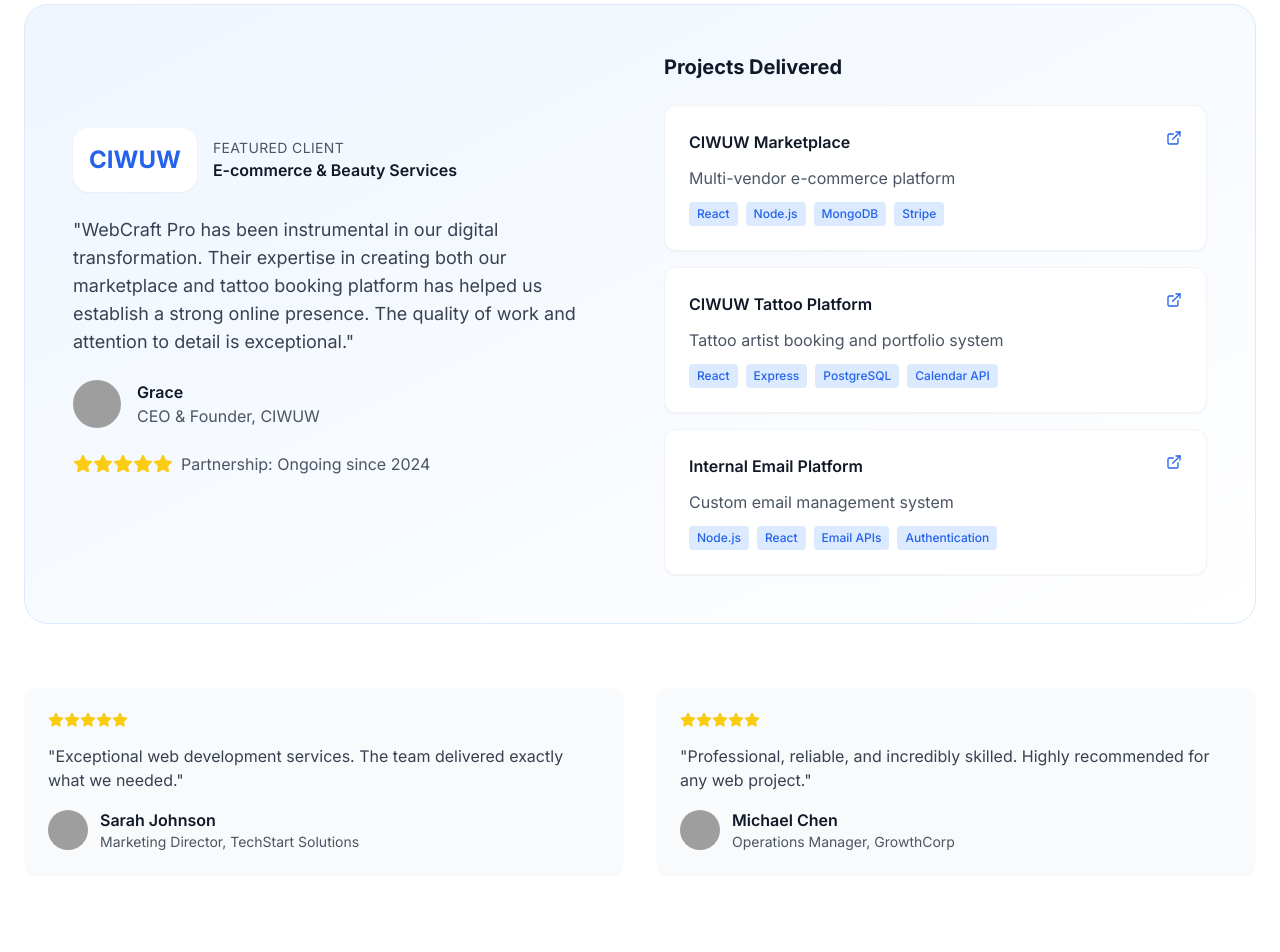
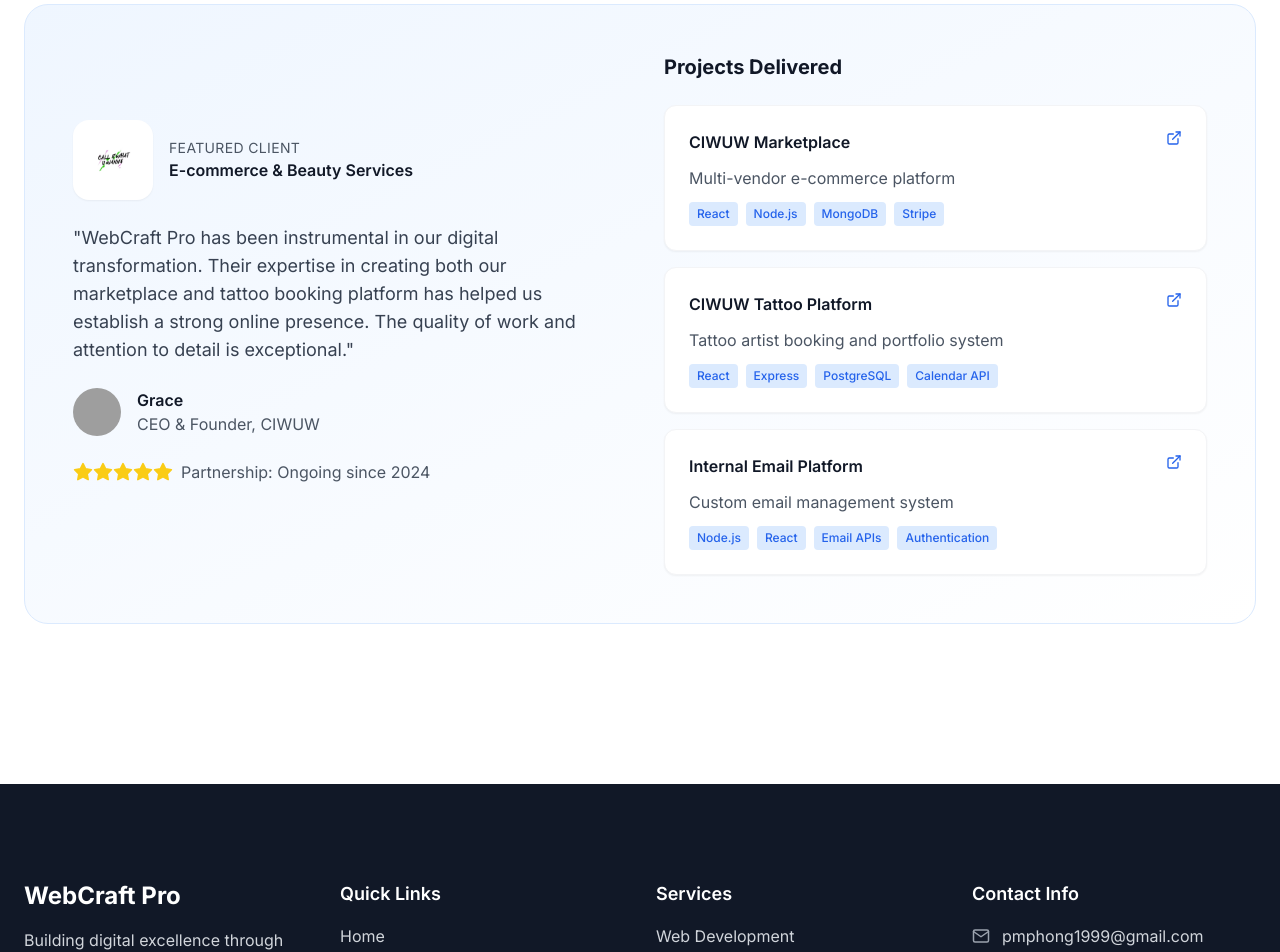
Before and after one commit to Windyphan/Web-builder, a React (Vite) app: page / in a window 1280 px wide. Shown: the part 2220-3172 px from the top of the page. Built offline with nearby package versions, Linux system fonts and the light colour scheme; grey boxes are pictures that could not be loaded.

Commit message:
Switch text to real logo

```diff
--- a/src/components/TrustedClients.jsx
+++ b/src/components/TrustedClients.jsx
@@ -39,22 +39,22 @@
     };
 
     const additionalTestimonials = [
-        {
-            name: 'Sarah Johnson',
-            role: 'Marketing Director',
-            company: 'TechStart Solutions',
-            content: 'Exceptional web development services. The team delivered exactly what we needed.',
-            rating: 5,
-            image: 'https://images.unsplash.com/photo-1494790108755-2616b612b06c?auto=format&fit=crop&w=400&q=80'
-        },
-        {
-            name: 'Michael Chen',
-            role: 'Operations Manager',
-            company: 'GrowthCorp',
-            content: 'Professional, reliable, and incredibly skilled. Highly recommended for any web project.',
-            rating: 5,
-            image: 'https://images.unsplash.com/photo-1507003211169-0a1dd7228f2d?auto=format&fit=crop&w=400&q=80'
-        }
+        // {
+        //     name: 'Sarah Johnson',
+        //     role: 'Marketing Director',
+        //     company: 'TechStart Solutions',
+        //     content: 'Exceptional web development services. The team delivered exactly what we needed.',
+        //     rating: 5,
+        //     image: 'https://images.unsplash.com/photo-1494790108755-2616b612b06c?auto=format&fit=crop&w=400&q=80'
+        // },
+        // {
+        //     name: 'Michael Chen',
+        //     role: 'Operations Manager',
+        //     company: 'GrowthCorp',
+        //     content: 'Professional, reliable, and incredibly skilled. Highly recommended for any web project.',
+        //     rating: 5,
+        //     image: 'https://images.unsplash.com/photo-1507003211169-0a1dd7228f2d?auto=format&fit=crop&w=400&q=80'
+        // }
     ];
 
     return (
@@ -101,9 +101,11 @@
                                 <div className={`p-4 rounded-2xl shadow-sm mr-4 transition-colors duration-300 ${
                                     isDark ? 'bg-gray-600' : 'bg-white'
                                 }`}>
-                                    <div className={`text-2xl font-bold transition-colors duration-300 ${
-                                        isDark ? 'text-primary-400' : 'text-primary-600'
-                                    }`}>CIWUW</div>
+                                    <img
+                                        src={CIWUWLogo}
+                                        alt="CIWUW Logo"
+                                        className="w-12 h-12 object-contain"
+                                    />
                                 </div>
                                 <div>
                                     <div className={`text-sm uppercase tracking-wide transition-colors duration-300 ${
```
